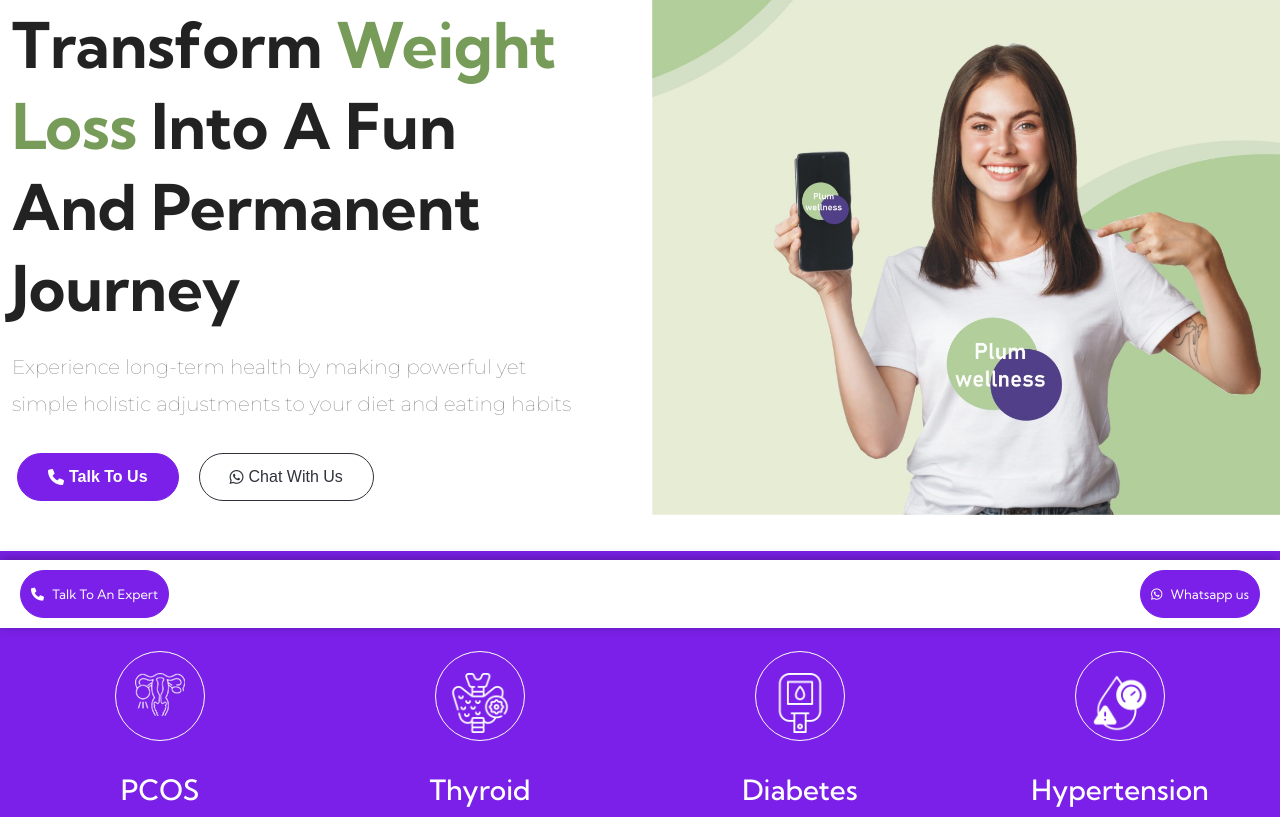
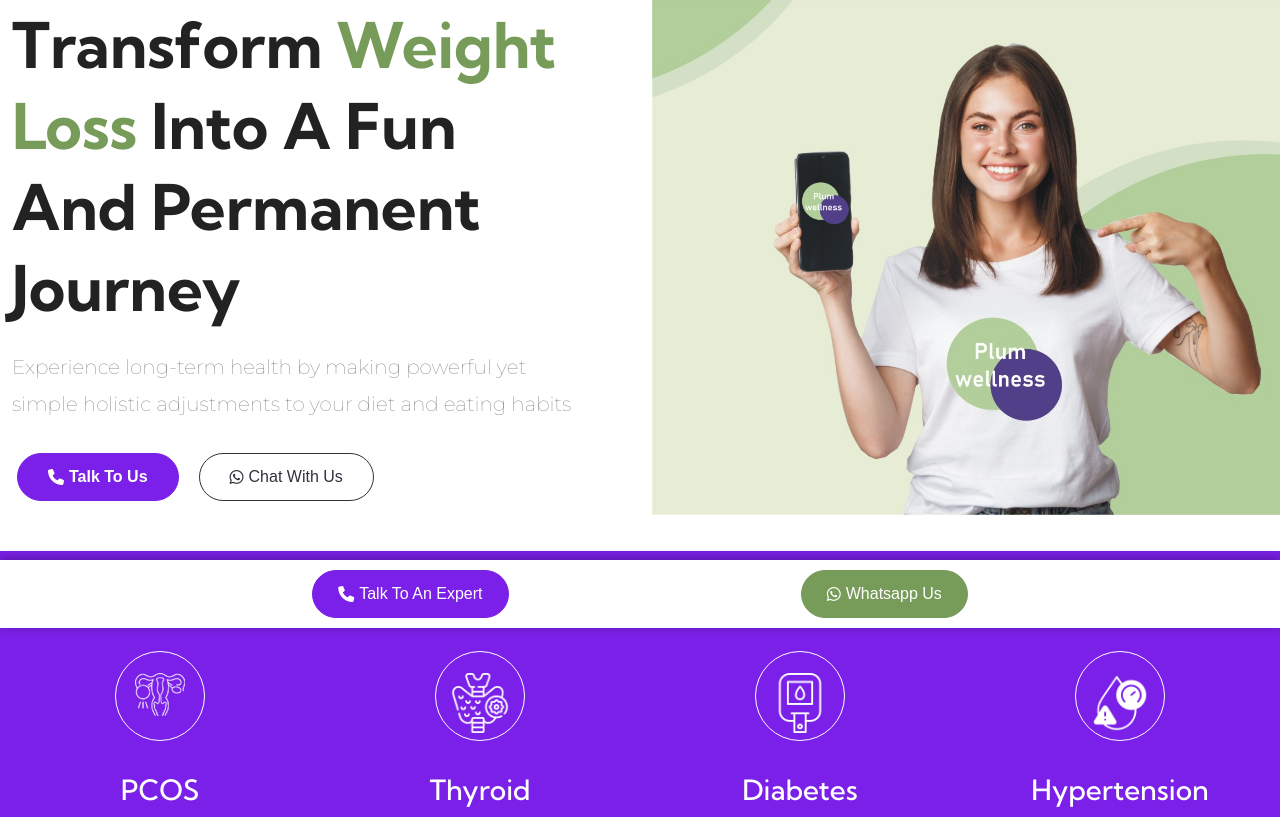
Before and after one commit to bhupindersinghsaggu/plumwellness.in, a PHP site: page / in a window 1280 px wide. Shown: the part 172-989 px from the top of the page. Run offline with PHP 8.4, Linux system fonts and the light colour scheme; some web fonts are replaced.

Commit message:
footer button set

```diff
--- a/css/custom.css
+++ b/css/custom.css
@@ -318,7 +318,7 @@ header#pq-header .pq-top-header {
     width: 100%;
     background-color: #FFF;
     display: flex;
-    justify-content: space-between;
+    justify-content: space-evenly;
     padding: 10px 20px 10px 20px;
     box-shadow: 0 -2px 10px rgba(0, 0, 0, 0.3);
     z-index: 1;
@@ -327,13 +327,27 @@ header#pq-header .pq-top-header {
 }
 
 .fixed-icon-section .icon {
-    color: white;
-    text-decoration: none;
-    font-size: 13px;
-    padding: 10px;
-    border: 1px solid #7b20e8;
-    border-radius: 67px;
-    background: #7b20e8;
+    display: -webkit-flex;
+    display: -moz-flex;
+    display: -ms-flex;
+    flex-direction: row;
+    justify-content: center;
+    align-items: center;
+    border: 1px solid var(--button-color);
+    border-radius: 30px;
+    transition: all .3s linear;
+    font-family: "Satoshi Bold", sans-serif;
+    font-weight: 500;
+    font-size: 16px;
+    line-height: 22px;
+    background: var(--button-color);
+    cursor: pointer;
+    width: max-content;
+    height: 48px;
+    padding: 0 25px;
+    white-space: nowrap;
+    color: #FFF;
+    text-transform: capitalize;
 }
 
 .fixed-icon-section .icon:hover {
@@ -344,3 +358,8 @@ header#pq-header .pq-top-header {
     margin-bottom: 60px;
 
 } */
+
+.footer-button {
+    background: #779b58;
+    border: 1px solid #779b58;
+}
--- a/index.html
+++ b/index.html
@@ -1528,8 +1528,9 @@
    <!-- Fixed Icon Section -->
    <div class="fixed-icon-section">
       <!-- <a href="#home" class="icon"><i class="fas fa-home"></i></a> -->
-      <a href="#services" class="icon"><i class="fa-solid fa-phone mgr"></i> Talk To An Expert </a>
-      <a href="#contact" class="icon"> <i class="fa-brands fa-whatsapp mgr""></i> Whatsapp us</a>
+      <a href="tel:91+919988993972" class="icon"><i class="fa-solid fa-phone mgr"></i> Talk To An Expert </a>
+      <a href="https://wa.me/919988993972?text=I%20want%20to%20know%20more%20about%20weight%20loss" class="icon" style="background: #779b58;
+    border: 1px solid #779b58;"> <i class="fa-brands fa-whatsapp mgr "></i> Whatsapp Us</a>
    </div>
    <!--Back To Top End-->
    <!--jquery js-->
```
Lines whose indentation alone changed are shown as unchanged.
